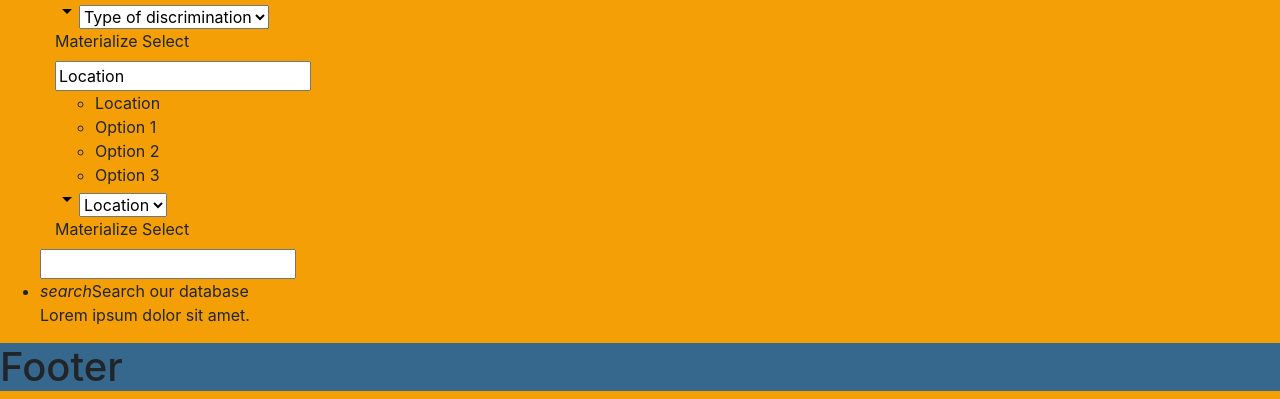
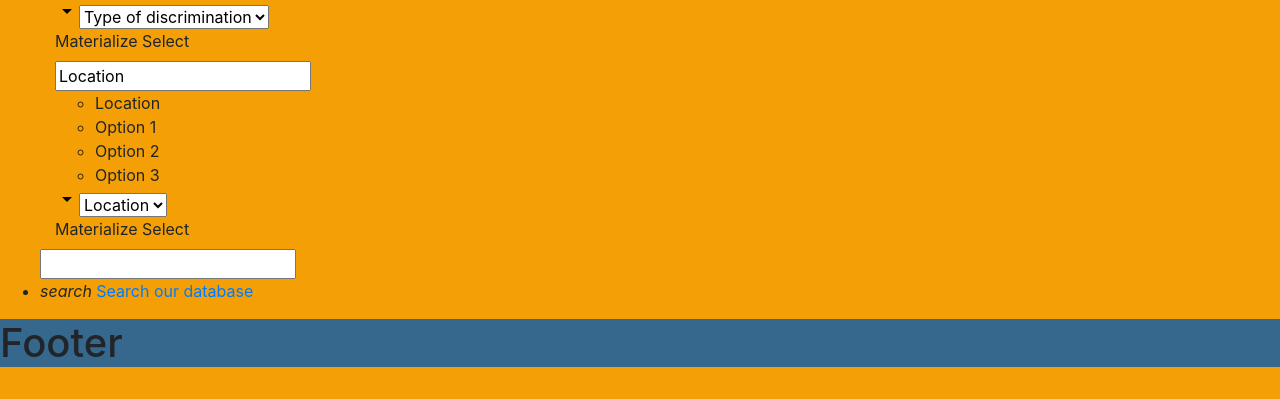
Before and after one commit to cgpalmer/ms3-project-2, a Flask app: page /dashboard in a window 1280 px wide. Shown: the part 1355-1754 px from the top of the page. After the commit the page ends 1722 px from the top, so only its background shows below. Run offline with Flask 2, Linux system fonts and the light colour scheme; the visitor is signed in with stand-in values (Sample User, id 1); some libraries are stand-ins or nearby versions.

Commit message:
Changing the last collapsible to a link that will take the user to the db page.

```diff
--- a/templates/user_dash.html
+++ b/templates/user_dash.html
@@ -128,8 +128,7 @@
       </div>
     </li>
     <li>
-      <div class="collapsible-header"><i class="material-icons">search</i>Search our database</div>
-      <div class="collapsible-body"><span>Lorem ipsum dolor sit amet.</span></div>
+      <div class="collapsible-header"><i class="material-icons">search</i><a href="{{url_for('search_report')}}"> Search our database</a></div>
     </li>
   </ul>
 
```
